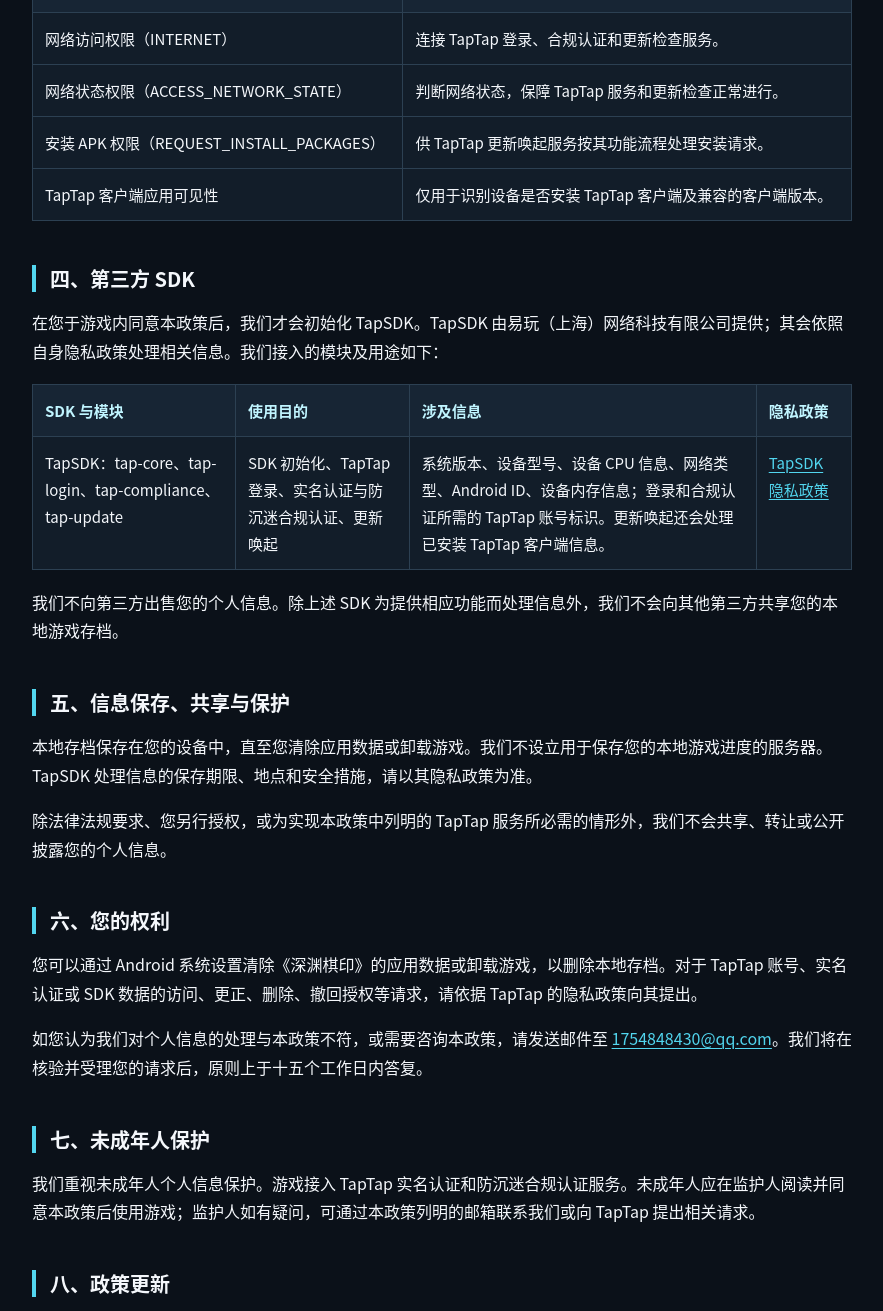
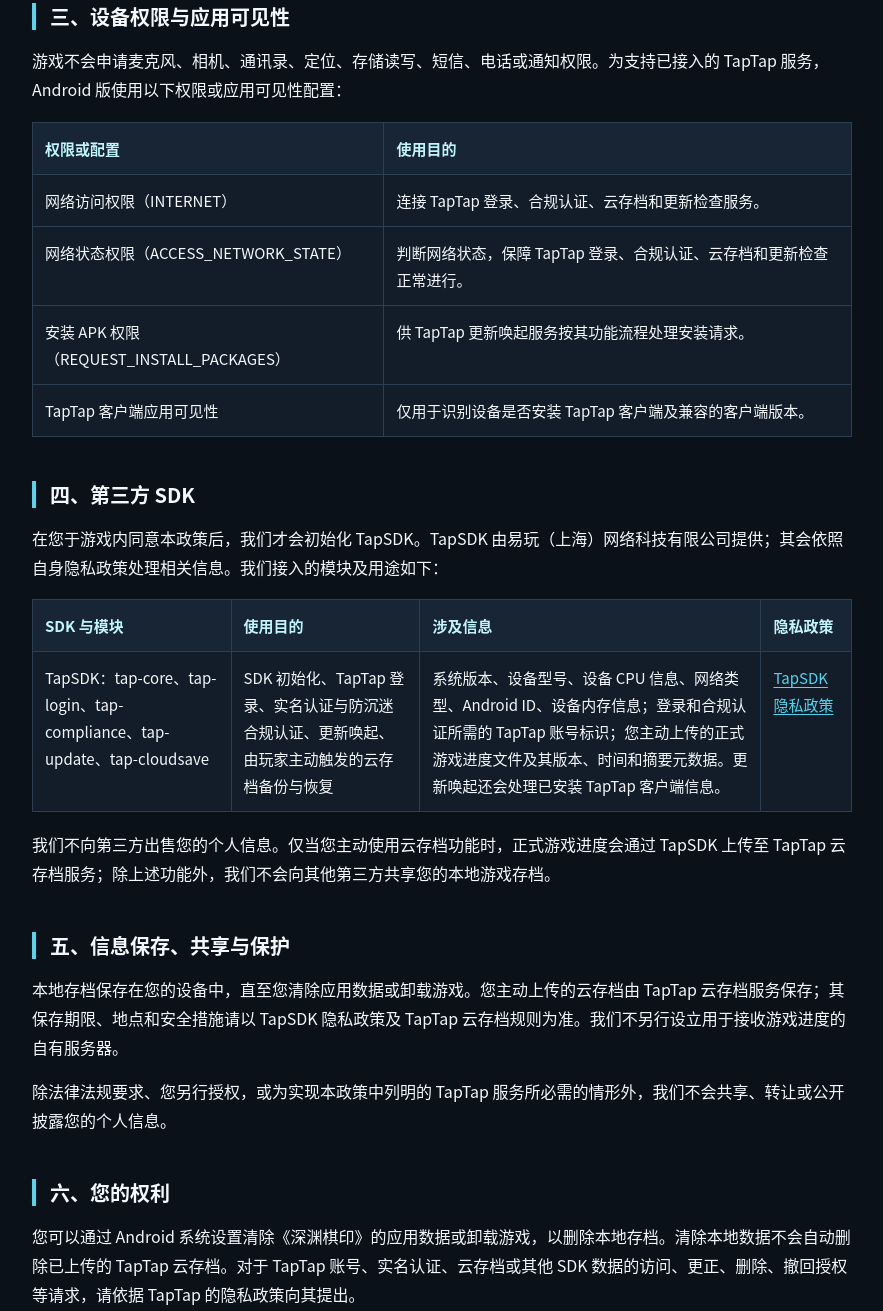
Before and after one commit to 1754848430/abyss-chess-privacy-policy, a plain HTML site: page index.html in a window 1280 px wide. Shown: the part 1279-2590 px from the top of the page, without its empty margins (198-1081 px from the left). Drawn offline with Linux system fonts and the light colour scheme.

Commit message:
docs: disclose TapTap cloud saves

```diff
--- a/index.html
+++ b/index.html
@@ -30,7 +30,7 @@
   </style>
 </head>
 <body>
-  <header><div class="shell masthead"><h1>深渊棋印隐私政策</h1><p class="meta">更新日期：2026年8月10日　生效日期：2026年8月10日</p></div></header>
+  <header><div class="shell masthead"><h1>深渊棋印隐私政策</h1><p class="meta">更新日期：2026年8月11日　生效日期：2026年8月11日</p></div></header>
   <main class="shell">
     <p class="notice">本政策适用于 Android 版《深渊棋印》。请在使用游戏前认真阅读。点击游戏内“同意并继续”，表示您已阅读并同意本政策。</p>
 
@@ -39,18 +39,19 @@
     <p>本政策不适用于第三方独立提供的服务。使用 TapTap 服务前，请同时阅读其隐私政策。</p>
 
     <h2>二、我们如何收集和使用信息</h2>
-    <p>《深渊棋印》不提供自建账号、在线对战、广告、充值或云存档服务。游戏的装备、关卡进度、设置、成就、战斗检查点等数据仅保存在您的设备本地，用于保存和恢复游戏进度；我们不运营接收这些本地存档的服务器。</p>
+    <p>《深渊棋印》不提供自建账号、在线对战、广告或充值服务。游戏的装备、关卡进度、设置、成就等正式进度保存在您的设备本地；在您完成 TapTap 登录后，可由您在设置页主动上传或下载 TapTap 云存档。战斗检查点、测试档以及本地恢复文件不会上传云端。</p>
     <div class="table-wrap"><table><thead><tr><th>功能</th><th>处理的信息或权限</th><th>处理目的</th><th>是否可拒绝</th></tr></thead><tbody>
       <tr><td>本地存档</td><td>游戏设置、关卡与装备进度、成就、战斗检查点</td><td>保存和恢复您的游戏进度</td><td>可以。您可在 Android 系统设置中清除应用数据或卸载游戏；清除后本地进度将无法恢复。</td></tr>
       <tr><td>TapTap 登录与合规认证</td><td>TapTap 账号标识（OpenID）及 TapTap SDK 按其政策处理的设备与网络信息</td><td>完成 TapTap 登录、实名认证和防沉迷合规认证</td><td>可以。拒绝后，我们无法初始化 TapTap 服务，您将不能进入需要认证的游戏服务。</td></tr>
       <tr><td>TapTap 更新唤起</td><td>TapTap SDK 按其政策处理的系统版本、设备型号、设备 CPU 信息、网络类型、Android ID、设备内存信息及已安装 TapTap 客户端信息</td><td>检查必要更新、保障设备兼容性与服务稳定性</td><td>可以。拒绝后无法进行更新检查，且游戏服务可能无法继续。</td></tr>
+      <tr><td>TapTap 云存档</td><td>TapTap 账号标识、您主动上传的正式游戏进度文件、存档版本、保存时间、文件摘要与游戏版本</td><td>在不同设备之间备份和恢复正式游戏进度，并帮助您识别本地与云端版本差异</td><td>可以。您可不使用上传或下载功能；不影响本机保存和游玩。</td></tr>
     </tbody></table></div>
 
     <h2>三、设备权限与应用可见性</h2>
     <p>游戏不会申请麦克风、相机、通讯录、定位、存储读写、短信、电话或通知权限。为支持已接入的 TapTap 服务，Android 版使用以下权限或应用可见性配置：</p>
     <div class="table-wrap"><table><thead><tr><th>权限或配置</th><th>使用目的</th></tr></thead><tbody>
-      <tr><td>网络访问权限（INTERNET）</td><td>连接 TapTap 登录、合规认证和更新检查服务。</td></tr>
-      <tr><td>网络状态权限（ACCESS_NETWORK_STATE）</td><td>判断网络状态，保障 TapTap 服务和更新检查正常进行。</td></tr>
+      <tr><td>网络访问权限（INTERNET）</td><td>连接 TapTap 登录、合规认证、云存档和更新检查服务。</td></tr>
+      <tr><td>网络状态权限（ACCESS_NETWORK_STATE）</td><td>判断网络状态，保障 TapTap 登录、合规认证、云存档和更新检查正常进行。</td></tr>
       <tr><td>安装 APK 权限（REQUEST_INSTALL_PACKAGES）</td><td>供 TapTap 更新唤起服务按其功能流程处理安装请求。</td></tr>
       <tr><td>TapTap 客户端应用可见性</td><td>仅用于识别设备是否安装 TapTap 客户端及兼容的客户端版本。</td></tr>
     </tbody></table></div>
@@ -58,16 +59,16 @@
     <h2>四、第三方 SDK</h2>
     <p>在您于游戏内同意本政策后，我们才会初始化 TapSDK。TapSDK 由易玩（上海）网络科技有限公司提供；其会依照自身隐私政策处理相关信息。我们接入的模块及用途如下：</p>
     <div class="table-wrap"><table><thead><tr><th>SDK 与模块</th><th>使用目的</th><th>涉及信息</th><th>隐私政策</th></tr></thead><tbody>
-      <tr><td>TapSDK：tap-core、tap-login、tap-compliance、tap-update</td><td>SDK 初始化、TapTap 登录、实名认证与防沉迷合规认证、更新唤起</td><td>系统版本、设备型号、设备 CPU 信息、网络类型、Android ID、设备内存信息；登录和合规认证所需的 TapTap 账号标识。更新唤起还会处理已安装 TapTap 客户端信息。</td><td><a href="https://developer.taptap.cn/docs/en/sdk/start/agreement/" rel="noopener noreferrer" target="_blank">TapSDK 隐私政策</a></td></tr>
+      <tr><td>TapSDK：tap-core、tap-login、tap-compliance、tap-update、tap-cloudsave</td><td>SDK 初始化、TapTap 登录、实名认证与防沉迷合规认证、更新唤起、由玩家主动触发的云存档备份与恢复</td><td>系统版本、设备型号、设备 CPU 信息、网络类型、Android ID、设备内存信息；登录和合规认证所需的 TapTap 账号标识；您主动上传的正式游戏进度文件及其版本、时间和摘要元数据。更新唤起还会处理已安装 TapTap 客户端信息。</td><td><a href="https://developer.taptap.cn/docs/en/sdk/start/agreement/" rel="noopener noreferrer" target="_blank">TapSDK 隐私政策</a></td></tr>
     </tbody></table></div>
-    <p>我们不向第三方出售您的个人信息。除上述 SDK 为提供相应功能而处理信息外，我们不会向其他第三方共享您的本地游戏存档。</p>
+    <p>我们不向第三方出售您的个人信息。仅当您主动使用云存档功能时，正式游戏进度会通过 TapSDK 上传至 TapTap 云存档服务；除上述功能外，我们不会向其他第三方共享您的本地游戏存档。</p>
 
     <h2>五、信息保存、共享与保护</h2>
-    <p>本地存档保存在您的设备中，直至您清除应用数据或卸载游戏。我们不设立用于保存您的本地游戏进度的服务器。TapSDK 处理信息的保存期限、地点和安全措施，请以其隐私政策为准。</p>
+    <p>本地存档保存在您的设备中，直至您清除应用数据或卸载游戏。您主动上传的云存档由 TapTap 云存档服务保存；其保存期限、地点和安全措施请以 TapSDK 隐私政策及 TapTap 云存档规则为准。我们不另行设立用于接收游戏进度的自有服务器。</p>
     <p>除法律法规要求、您另行授权，或为实现本政策中列明的 TapTap 服务所必需的情形外，我们不会共享、转让或公开披露您的个人信息。</p>
 
     <h2>六、您的权利</h2>
-    <p>您可以通过 Android 系统设置清除《深渊棋印》的应用数据或卸载游戏，以删除本地存档。对于 TapTap 账号、实名认证或 SDK 数据的访问、更正、删除、撤回授权等请求，请依据 TapTap 的隐私政策向其提出。</p>
+    <p>您可以通过 Android 系统设置清除《深渊棋印》的应用数据或卸载游戏，以删除本地存档。清除本地数据不会自动删除已上传的 TapTap 云存档。对于 TapTap 账号、实名认证、云存档或其他 SDK 数据的访问、更正、删除、撤回授权等请求，请依据 TapTap 的隐私政策向其提出。</p>
     <p>如您认为我们对个人信息的处理与本政策不符，或需要咨询本政策，请发送邮件至 <a href="mailto:1754848430@qq.com">1754848430@qq.com</a>。我们将在核验并受理您的请求后，原则上于十五个工作日内答复。</p>
 
     <h2>七、未成年人保护</h2>
```
